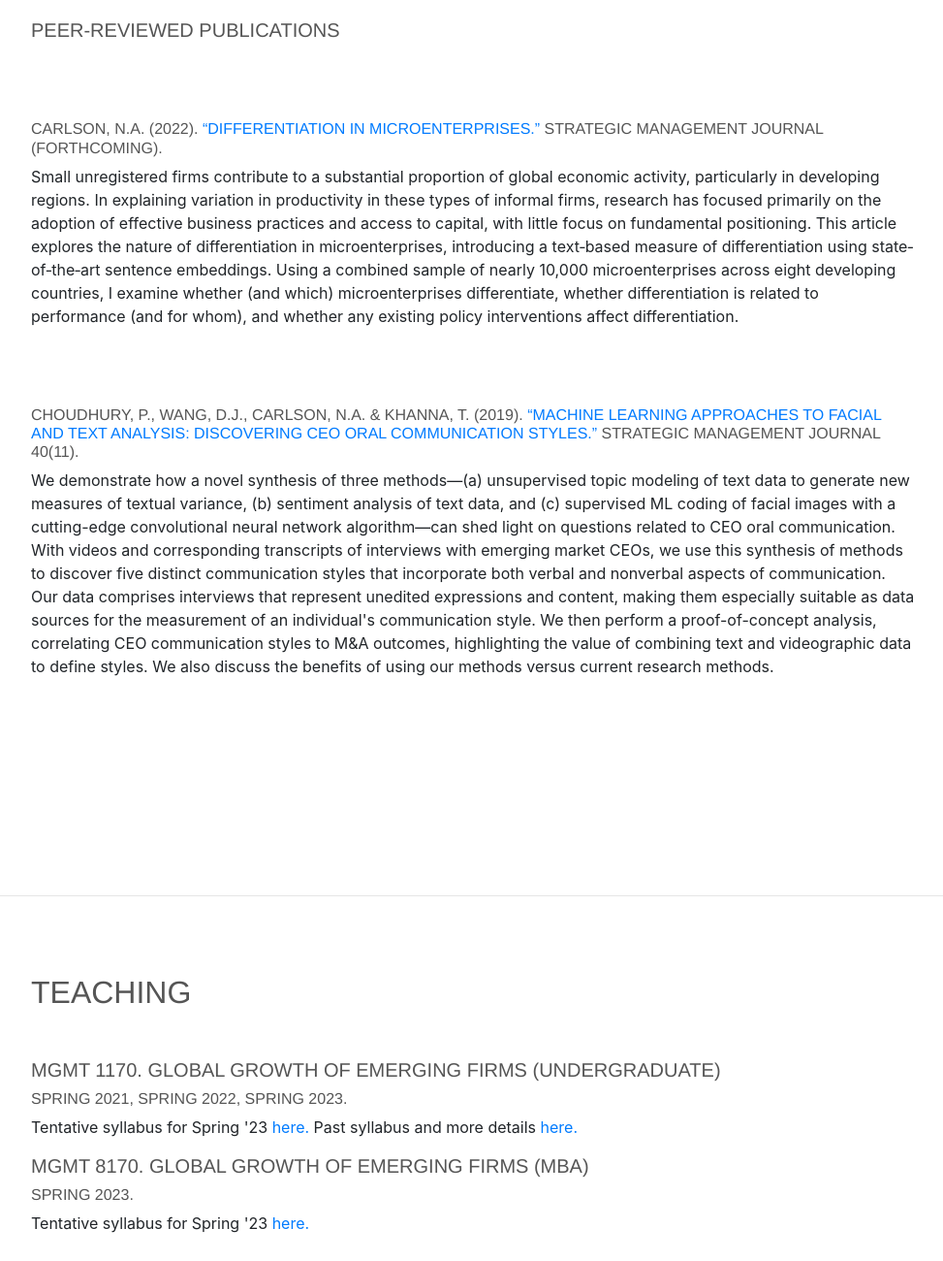
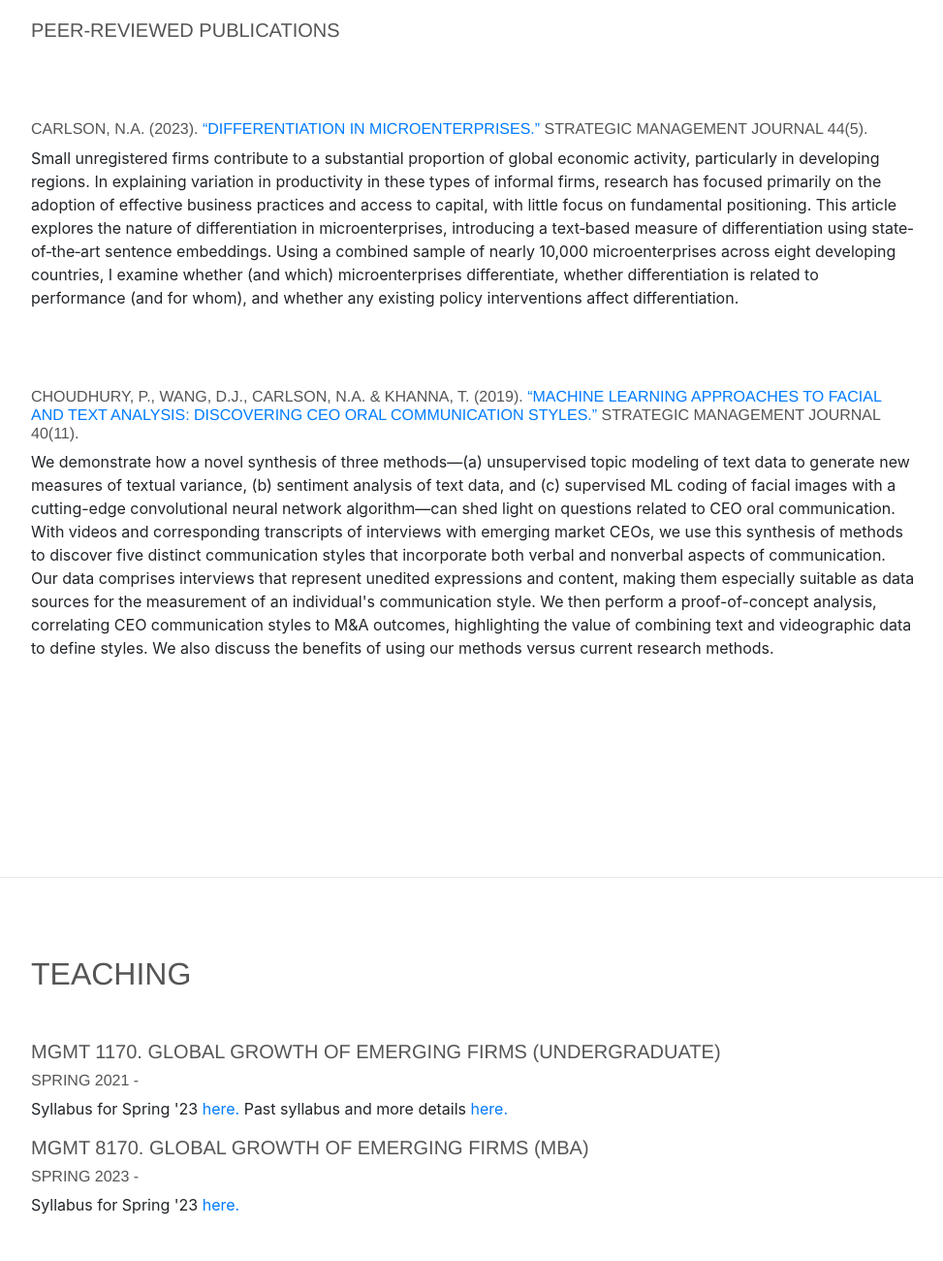
Before and after one commit to natalie-carlson/natalie-carlson.github.io, a website with bundled scripts: page index.html in a window 1280 px wide. Shown: the part 980-2280 px from the top of the page at 97% size, without its empty margins (288-1261 px from the left). Built offline with nearby package versions, Linux system fonts and the light colour scheme; a web font is replaced by a local one.

Commit message:
Update index.html

```diff
--- a/index.html
+++ b/index.html
@@ -66,7 +66,7 @@
         <div class="subheading mb-5">Assistant Professor of Management · The Wharton School
           <!--a href="mailto:ncarlson19@gsb.columbia.edu">ncarlson19@gsb.columbia.edu</a-->
         </div>
-        <p class="lead mb-5">I'm an Assistant Professor of Management at the Wharton School at the University of Pennsylvania. My research focuses on entrepreneurship, digital platform work, and other forms of nontraditional employment, with a particular focus on emerging economies. My work draws on a variety of methodologies, with a focus on new computational methods and text as data. I did my Ph.D. at Columbia Business School.</p>
+        <p class="lead mb-5">I'm an Assistant Professor of Management at the Wharton School at the University of Pennsylvania. My research focuses on entrepreneurship and human capital, with a particular focus on emerging economies. My work draws on a variety of methodologies, with a focus on new computational methods and text as data. I did my Ph.D. at Columbia Business School.</p>
         <div class="social-icons">
           <a href="mailto:ncarlson@wharton.upenn.edu" target="_blank">
             <i class="fas fa-envelope"></i>
@@ -91,7 +91,7 @@
         <h5 class="mb-5">Peer-Reviewed Publications </h5>
 
         <div>
-          <h6>Carlson, N.A. (2022). <a href="https://onlinelibrary.wiley.com/doi/pdf/10.1002/smj.3463"> “Differentiation in Microenterprises.”</a> Strategic Management Journal (forthcoming). </h6>
+          <h6>Carlson, N.A. (2023). <a href="https://onlinelibrary.wiley.com/doi/pdf/10.1002/smj.3463"> “Differentiation in Microenterprises.”</a> Strategic Management Journal 44(5). </h6>
           <p>Small unregistered firms contribute to a substantial proportion of global economic activity, particularly in developing regions. In explaining variation in productivity in these types of informal firms, research has focused primarily on the adoption of effective business practices and access to capital, with little focus on fundamental positioning. This article explores the nature of differentiation in microenterprises, introducing a text‐based measure of differentiation using state‐of‐the‐art sentence embeddings. Using a combined sample of nearly 10,000 microenterprises across eight developing countries, I examine whether (and which) microenterprises differentiate, whether differentiation is related to performance (and for whom), and whether any existing policy interventions affect differentiation.  </a></p>
         </div>
 
@@ -117,12 +117,12 @@
       <div class="w-100">
         <h2 class="mb-5">Teaching</h2>
         <h5>MGMT 1170. Global Growth of Emerging Firms (Undergraduate)</h5>
-        <h6>Spring 2021, Spring 2022, Spring 2023.</h6>
-        <p>Tentative syllabus for Spring '23 <a href="https://docs.google.com/spreadsheets/d/12Gygsz0_vCPECEHu6HkthO8ON6982O3hMN__XTcSp10/edit?usp=sharing"> here. </a> Past syllabus and more details <a href="https://mgmt.wharton.upenn.edu/programs/undergraduate/course-descriptions/"> here. </a></p>
+        <h6>Spring 2021 - </h6>
+        <p>Syllabus for Spring '23 <a href="https://docs.google.com/spreadsheets/d/12Gygsz0_vCPECEHu6HkthO8ON6982O3hMN__XTcSp10/edit?usp=sharing"> here. </a> Past syllabus and more details <a href="https://mgmt.wharton.upenn.edu/programs/undergraduate/course-descriptions/"> here. </a></p>
 
         <h5>MGMT 8170. Global Growth of Emerging Firms (MBA)</h5>
-        <h6>Spring 2023.</h6>
-        <p>Tentative syllabus for Spring '23 <a href="https://docs.google.com/spreadsheets/d/1f41W_Asa3NFioYl0CtxVBDpksTYLpP6SmDkasVU9lko/edit?usp=sharing"> here. </a> </p>
+        <h6>Spring 2023 - </h6>
+        <p>Syllabus for Spring '23 <a href="https://docs.google.com/spreadsheets/d/1f41W_Asa3NFioYl0CtxVBDpksTYLpP6SmDkasVU9lko/edit?usp=sharing"> here. </a> </p>
       </div>
 
     </section>
```
